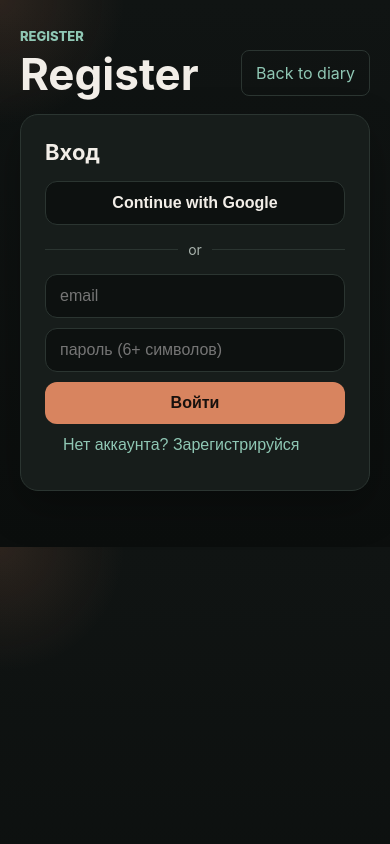
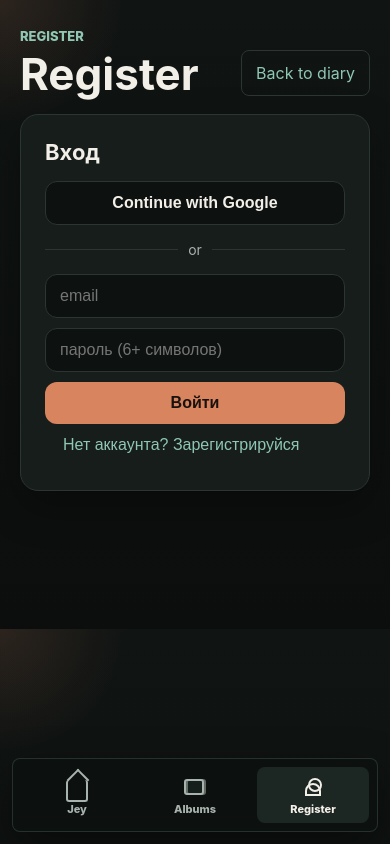
Before and after one commit to sultan931/raim, a React (Vite) app: page /register in a window 390 px wide. Built offline with nearby package versions, Linux system fonts and the light colour scheme; no server answers.

Commit message:
Add mobile bottom navigation

```diff
--- a/src/App.tsx
+++ b/src/App.tsx
@@ -1,4 +1,5 @@
 import { Route, Switch } from 'wouter';
+import { MobileBottomNav } from './components/MobileBottomNav';
 import { AlbumsPage } from './pages/AlbumsPage';
 import { HomePage } from './pages/HomePage';
 import { NotFoundPage } from './pages/NotFoundPage';
@@ -7,11 +8,14 @@ import { RegisterPage } from './pages/RegisterPage';
 // Здесь живут только маршруты. Сами экраны складывай в src/pages/.
 export default function App() {
   return (
+    <>
       <Switch>
         <Route path="/" component={HomePage} />
         <Route path="/albums" component={AlbumsPage} />
         <Route path="/register" component={RegisterPage} />
         <Route component={NotFoundPage} />
       </Switch>
+      <MobileBottomNav />
+    </>
   );
 }
--- /dev/null
+++ b/src/components/MobileBottomNav.css
@@ -0,0 +1,119 @@
+.mobile-bottom-nav {
+  display: none;
+}
+
+@media (max-width: 720px) {
+  body {
+    padding-bottom: calc(82px + env(safe-area-inset-bottom));
+  }
+
+  .mobile-bottom-nav {
+    position: fixed;
+    right: 12px;
+    bottom: 12px;
+    left: 12px;
+    z-index: 15;
+    display: grid;
+    grid-template-columns: repeat(3, 1fr);
+    gap: 6px;
+    padding: 8px;
+    padding-bottom: calc(8px + env(safe-area-inset-bottom));
+    border: 1px solid rgba(143, 199, 180, 0.18);
+    border-radius: 8px;
+    background: rgba(13, 17, 16, 0.94);
+    box-shadow: 0 18px 46px rgba(0, 0, 0, 0.4);
+    backdrop-filter: blur(16px);
+  }
+
+  .mobile-bottom-nav__item {
+    display: grid;
+    place-items: center;
+    gap: 5px;
+    min-width: 0;
+    min-height: 56px;
+    padding: 8px 4px;
+    border-radius: 8px;
+    color: var(--soft);
+    font-size: 11px;
+    font-weight: 800;
+    line-height: 1;
+    text-align: center;
+    text-decoration: none;
+  }
+
+  .mobile-bottom-nav__item.is-active {
+    background: rgba(143, 199, 180, 0.12);
+    color: var(--ink);
+  }
+
+  .mobile-bottom-nav__icon {
+    position: relative;
+    display: block;
+    width: 22px;
+    height: 22px;
+    color: currentColor;
+  }
+
+  .mobile-bottom-nav__icon--home {
+    border: 2px solid currentColor;
+    border-top: 0;
+    border-radius: 3px;
+    transform: translateY(4px);
+  }
+
+  .mobile-bottom-nav__icon--home::before {
+    position: absolute;
+    top: -8px;
+    left: 2px;
+    width: 14px;
+    height: 14px;
+    border-top: 2px solid currentColor;
+    border-left: 2px solid currentColor;
+    content: '';
+    transform: rotate(45deg);
+  }
+
+  .mobile-bottom-nav__icon--albums::before,
+  .mobile-bottom-nav__icon--albums::after {
+    position: absolute;
+    width: 16px;
+    height: 12px;
+    border: 2px solid currentColor;
+    border-radius: 3px;
+    content: '';
+  }
+
+  .mobile-bottom-nav__icon--albums::before {
+    top: 3px;
+    left: 2px;
+    opacity: 0.55;
+  }
+
+  .mobile-bottom-nav__icon--albums::after {
+    right: 2px;
+    bottom: 3px;
+    background: rgba(143, 199, 180, 0.08);
+  }
+
+  .mobile-bottom-nav__icon--register::before {
+    position: absolute;
+    top: 2px;
+    left: 6px;
+    width: 10px;
+    height: 10px;
+    border: 2px solid currentColor;
+    border-radius: 999px;
+    content: '';
+  }
+
+  .mobile-bottom-nav__icon--register::after {
+    position: absolute;
+    right: 3px;
+    bottom: 2px;
+    left: 3px;
+    height: 9px;
+    border: 2px solid currentColor;
+    border-radius: 999px 999px 4px 4px;
+    content: '';
+  }
+}
--- /dev/null
+++ b/src/components/MobileBottomNav.tsx
@@ -0,0 +1,40 @@
+import { Link, useLocation } from 'wouter';
+import './MobileBottomNav.css';
+
+type NavItem = {
+  href: string;
+  icon: 'home' | 'albums' | 'register';
+  label: string;
+};
+
+const navItems: NavItem[] = [
+  { href: '/', icon: 'home', label: 'Jey' },
+  { href: '/albums', icon: 'albums', label: 'Albums' },
+  { href: '/register', icon: 'register', label: 'Register' },
+];
+
+export function MobileBottomNav() {
+  const [location] = useLocation();
+
+  return (
+    <nav className="mobile-bottom-nav" aria-label="Mobile navigation">
+      {navItems.map((item) => {
+        const isActive = item.href === location;
+
+        return (
+          <Link
+            key={item.href}
+            className={isActive ? 'mobile-bottom-nav__item is-active' : 'mobile-bottom-nav__item'}
+            href={item.href}
+          >
+            <span
+              className={`mobile-bottom-nav__icon mobile-bottom-nav__icon--${item.icon}`}
+              aria-hidden="true"
+            />
+            <span>{item.label}</span>
+          </Link>
+        );
+      })}
+    </nav>
+  );
+}
```
Lines whose indentation alone changed are shown as unchanged.
